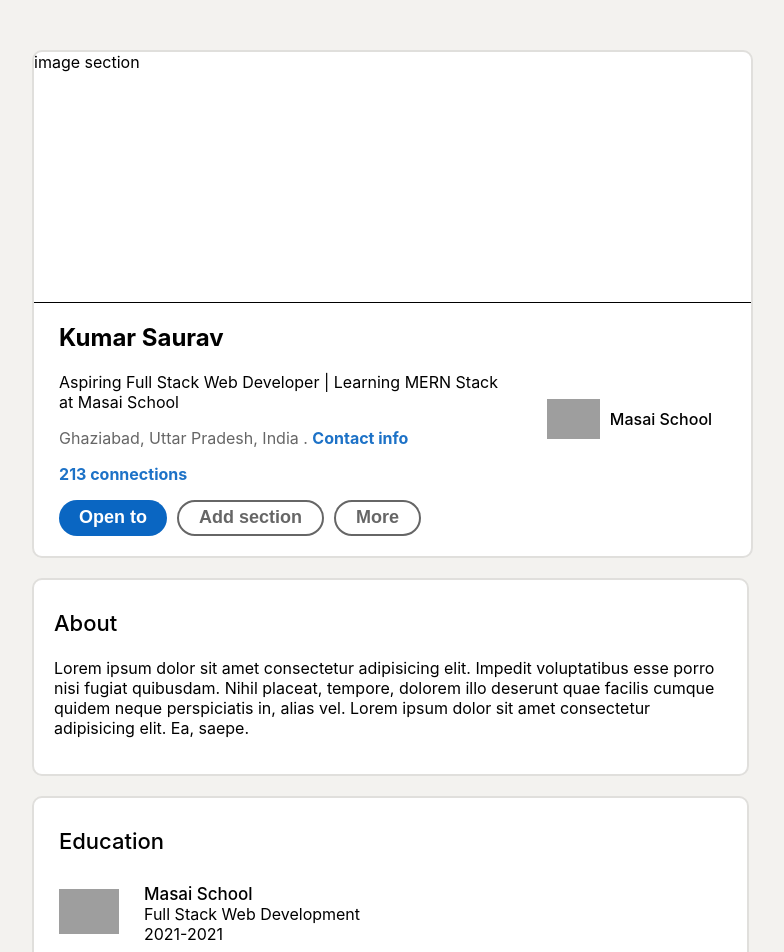
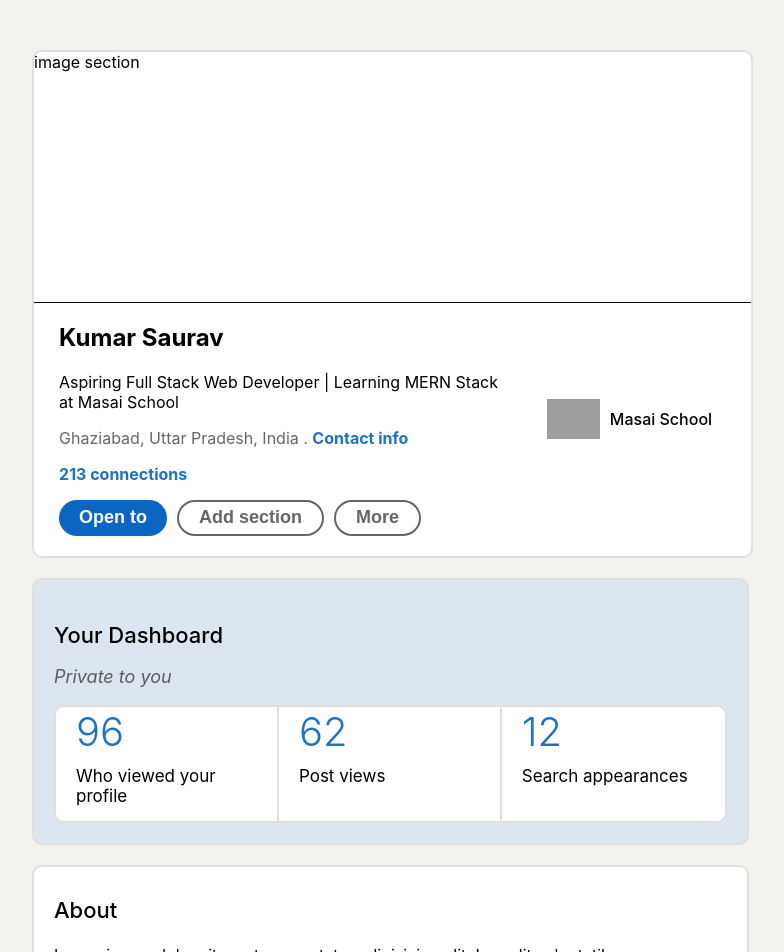
Before and after one commit to ks-1007/LinkedIn-project, a React (Create React App) app: page / in a window 1280 px wide. Shown: the top 952 px of the page, without its empty margins (96-880 px from the left). Built offline with nearby package versions, Linux system fonts and the light colour scheme; grey boxes are pictures that could not be loaded.

Commit message:
working on dashboard section

```diff
--- /dev/null
+++ b/src/Components/ProfilePage/Dashboard.jsx
@@ -0,0 +1,31 @@
+import styles from "./styles/ProfilePage.module.css"
+export function Dashboard() {
+  return (
+    <div className={styles.dashboardCont}>
+      <p>Your Dashboard</p>
+      <p
+        style={{
+          fontSize: "18px",
+          fontStyle: "italic",
+          color: "rgb(89,93,97)",
+        }}
+      >
+        Private to you
+      </p>
+      <div className={styles.profileStats}>
+        <div>
+          <p>96</p>
+          <p>Who viewed your profile</p>
+        </div>
+        <div>
+          <p>62</p>
+          <p>Post views</p>
+        </div>
+        <div>
+          <p>12</p>
+          <p>Search appearances</p>
+        </div>
+      </div>
+    </div>
+  )
+}
--- a/src/Components/ProfilePage/styles/ProfilePage.module.css
+++ b/src/Components/ProfilePage/styles/ProfilePage.module.css
@@ -79,6 +79,45 @@
 .infoRight > img {
   height: 40px;
   margin-right: 10px;
+}
+
+/* Dashboard section*/
+.dashboardCont {
+  background-color: rgb(220, 230, 241);
+  border-radius: 10px;
+  padding: 20px;
+  margin-top: 20px;
+  border: 2px solid rgb(224, 223, 220);
+}
+.dashboardCont > p:nth-of-type(1) {
+  font-size: 22px;
+  font-weight: 450;
+  margin-bottom: 0;
+}
+
+.profileStats {
+  display: grid;
+  grid-template-columns: repeat(3, 33.33333333333%);
+  background-color: white;
+  border-radius: 10px;
+  border: 2px solid rgb(224, 223, 220);
+}
+.profileStats > div {
+  padding: 0 20px;
+  border-right: 2px solid rgb(224, 223, 220);
+}
+.profileStats > div > p:nth-of-type(1) {
+  font-size: 40px;
+  margin: 0;
+  color: rgb(29, 114, 199);
+  font-weight: 350;
+}
+.profileStats > div > p {
+  margin: 10px 0 15px 0;
+  font-size: 17px;
+}
+.profileStats > div:nth-last-of-type(1) {
+  border-right: none !important;
 }
 
 /*About section*/
--- a/src/Pages/ProfilePage.jsx
+++ b/src/Pages/ProfilePage.jsx
@@ -1,4 +1,5 @@
 import { About } from "../Components/ProfilePage/About"
+import { Dashboard } from "../Components/ProfilePage/Dashboard"
 import { Education } from "../Components/ProfilePage/Education"
 import { Hero } from "../Components/ProfilePage/Hero"
 import { Skills } from "../Components/ProfilePage/Skills"
@@ -8,6 +9,7 @@ export function ProfilePage() {
     <div className={styles.rootCont}>
       <div className={styles.leftSection}>
         <Hero />
+        <Dashboard />
         <About />
         <Education />
         <Skills />
```
